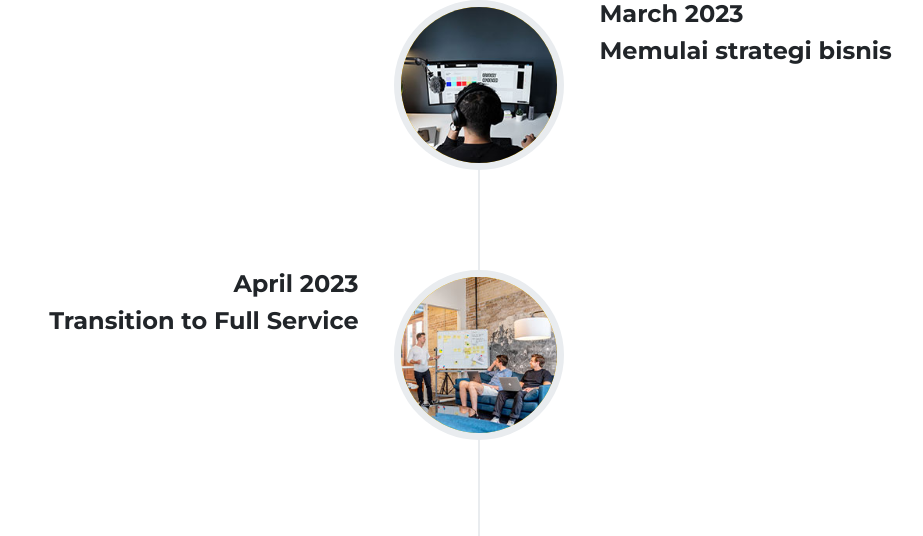
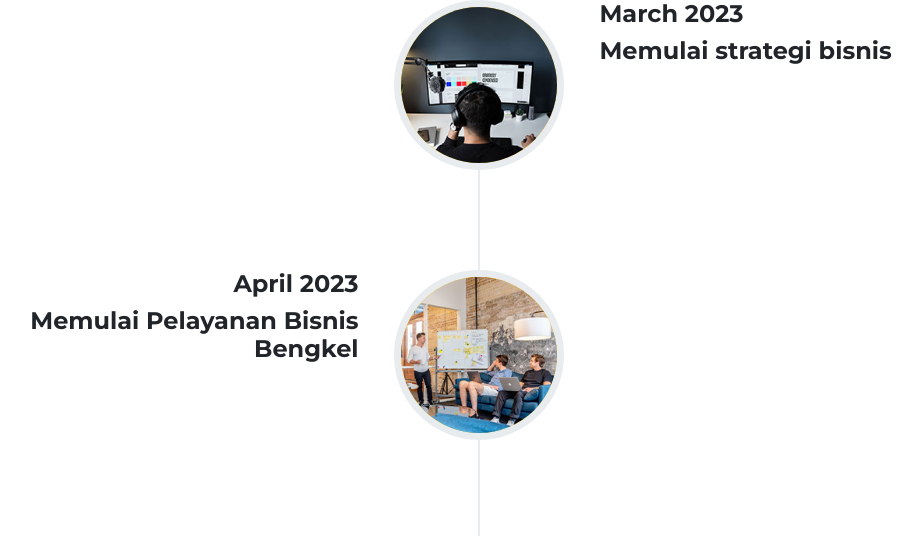
Before and after one commit to arfnurrohman/bengkel, a Laravel app: page / in a window 1280 px wide. Shown: the part 3100-3636 px from the top of the page, without its empty margins (161-1084 px from the left). Run offline with Laravel 10, Linux system fonts and the light colour scheme; some libraries are stand-ins or nearby versions.

Commit message:
editText

```diff
--- a/resources/views/index.blade.php
+++ b/resources/views/index.blade.php
@@ -214,7 +214,7 @@
                         <div class="timeline-panel">
                             <div class="timeline-heading">
                                 <h4>April 2023</h4>
-                                <h4 class="subheading">Transition to Full Service</h4>
+                                <h4 class="subheading">Memulai Pelayanan Bisnis Bengkel</h4>
                             </div>
                             <div class="timeline-body"><p class="text-muted"></p></div>
                         </div>
```
